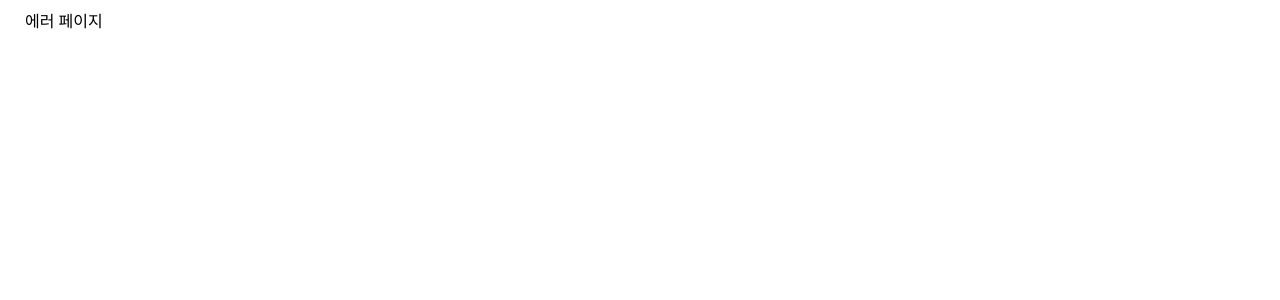
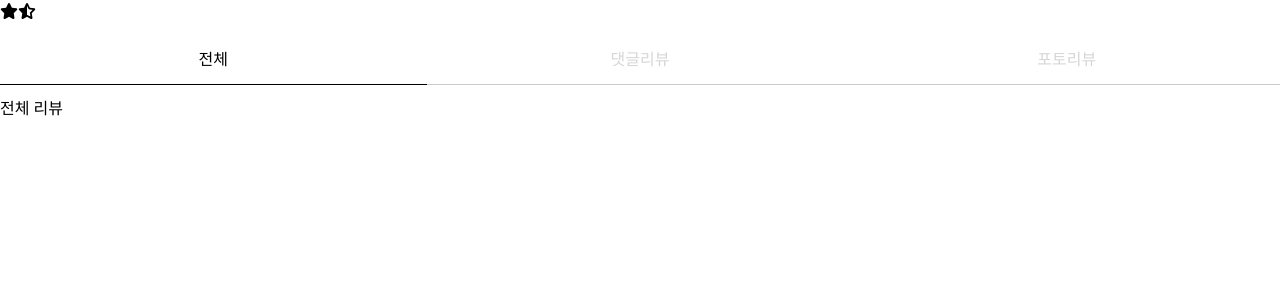
Before and after one commit to DittoTrip/DittoTrip-frontend, a React (Vite) app: page /review in a window 1280 px wide. Before the commit this address had no page. Shown: the top 300 px of the page. Built offline with nearby package versions, Linux system fonts and the light colour scheme.

Commit message:
Feat: 리뷰 페이지 생성, 탭

```diff
--- a/src/App.tsx
+++ b/src/App.tsx
@@ -10,7 +10,7 @@ import Login from './pages/Login';
 import Buttons from './pages/Buttons';
 import LangPage from './pages/LangPage';
 import Category from './pages/Category';
-
+import Review from './pages/Review';
 
 const router = createBrowserRouter([
   {
@@ -59,6 +59,14 @@ const router = createBrowserRouter([
       </Layout>
     ),
   },
+  {
+    path: '/review',
+    element: (
+      <Layout>
+        <Review />
+      </Layout>
+    ),
+  },
 ]);
 
 function App() {
--- /dev/null
+++ b/src/components/common/Star.tsx
@@ -0,0 +1,20 @@
+import { styled } from 'styled-components';
+import { FontAwesomeIcon } from '@fortawesome/react-fontawesome';
+import { faStar } from '@fortawesome/free-solid-svg-icons';
+import { faStarHalfStroke } from '@fortawesome/free-solid-svg-icons';
+interface Props {
+  rating: number;
+}
+const Star = ({ rating }: Props) => {
+  console.log(rating);
+  return (
+    <StarStyle>
+      <FontAwesomeIcon icon={faStar} />
+      <FontAwesomeIcon icon={faStarHalfStroke} />
+    </StarStyle>
+  );
+};
+
+const StarStyle = styled.div``;
+
+export default Star;
--- a/src/components/common/Tab.tsx
+++ b/src/components/common/Tab.tsx
@@ -33,7 +33,7 @@ const TabStyled = styled.div`
 
   .tapMenu .tapItem {
     flex: 1;
-    padding: 10px 20px;
+    padding: 12px;
     border-bottom: 1px solid #ccc;
 
     text-align: center;
--- a/src/layout/Layout.tsx
+++ b/src/layout/Layout.tsx
@@ -9,7 +9,6 @@ const Layout = ({ children }: LayoutProps) => {
 const LayoutStyle = styled.main`
   width: 100%;
   margin: 0 auto;
-  padding: 10px 25px;
   min-height: 100vh;
 `;
 export default Layout;
--- /dev/null
+++ b/src/pages/Review.tsx
@@ -0,0 +1,26 @@
+import { styled } from 'styled-components';
+import Tap from '../components/common/Tab';
+import { useState } from 'react';
+import { TapItem } from './TapPage';
+import Star from '../components/common/Star';
+
+const tapData: TapItem[] = [
+  { id: 1, title: '전체', content: <div>전체 리뷰</div> },
+  { id: 2, title: '댓글리뷰', content: <div>댓글 리뷰</div> },
+  { id: 3, title: '포토리뷰', content: <div>포토리뷰</div> },
+];
+const Review = () => {
+  const [selectedId, setSelectedId] = useState<number>(tapData[0]?.id);
+
+  return (
+    <ReviewStyle>
+      <Star rating={2.5} />
+      <Tap tapData={tapData} selectedId={selectedId} setSelectedId={setSelectedId} />
+      <div className="content">{tapData.find(item => item.id === selectedId)?.content}</div>
+    </ReviewStyle>
+  );
+};
+
+const ReviewStyle = styled.div``;
+
+export default Review;
```
Also changed, not shown: 1 other file (tests, documents, lock files or other folders).
